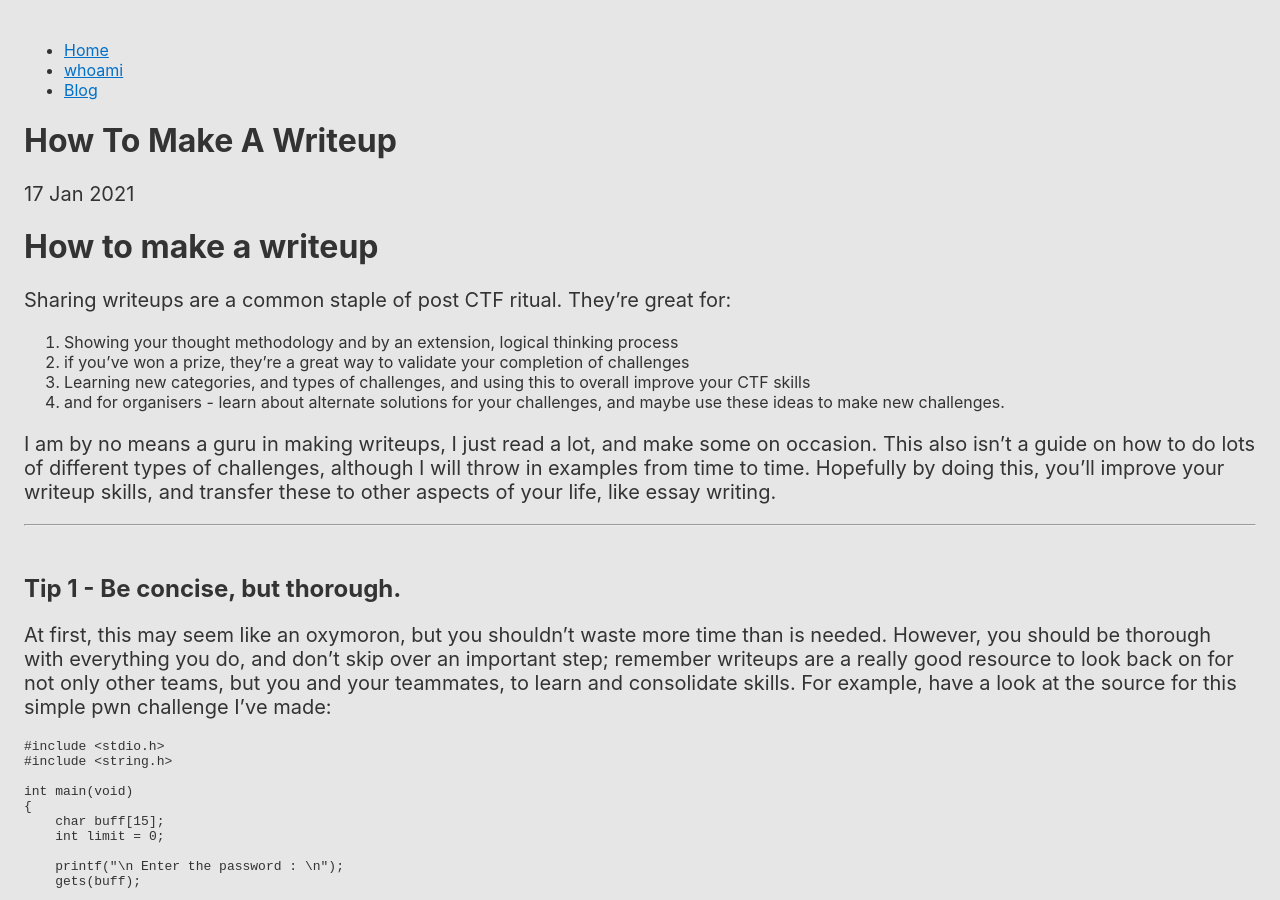
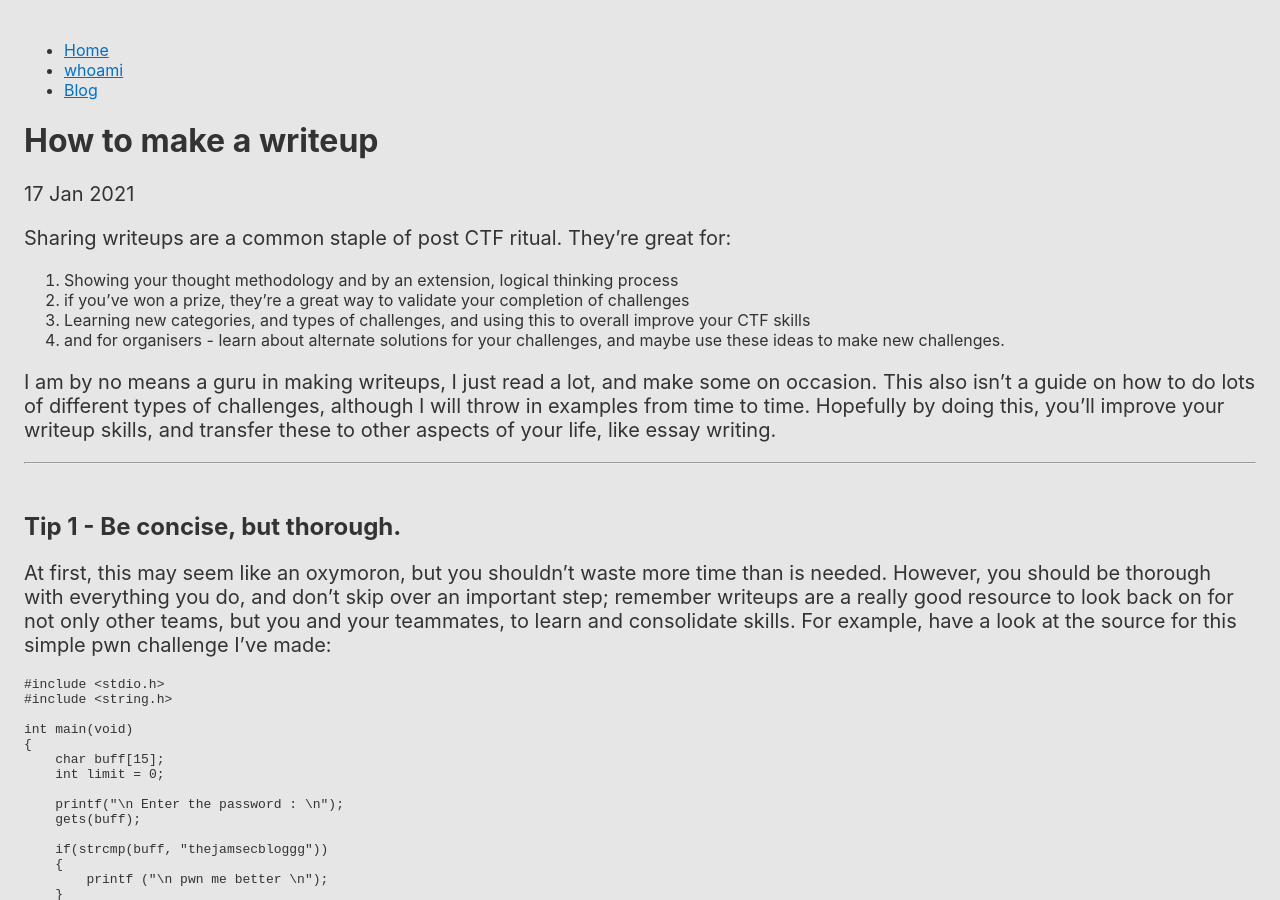
Before and after one commit to RealJammy/RealJammy.github.io, a Jekyll site: the page built from _posts/2021-01-17-How-To-Make-A-Writeup.md, in a window 1280 px wide and 900 px high. Built offline with Jekyll 4.4.1, drawn with Linux system fonts in a browser that asks for light colours; our own code applies the rules of GitHub Pages for plain Markdown files; a script that is not in the unit is left out; some of the changed lines change nothing that is shown.

Commit message:
hopefully this works? new blog

```diff
--- a/_layouts/default.html
+++ b/_layouts/default.html
@@ -24,6 +24,6 @@
 	        		<li><a href="https://github.com/RealJammy">github link</a></li>
 				</ul>
 			</footer>
-			<script src="/scripts/mode-switcher.js"></script>
+			<script src="/scripts/toggle.js"></script>
 		</body>
 	</html>
--- a/_posts/2021-01-17-How-To-Make-A-Writeup.md
+++ b/_posts/2021-01-17-How-To-Make-A-Writeup.md
@@ -1,4 +1,9 @@
-# How to make a writeup
+---
+layout: post
+title: "How to make a writeup"
+date: 2021-01-17
+---
+
 
 Sharing writeups are a common staple of post CTF ritual. They're great for:
 
```
